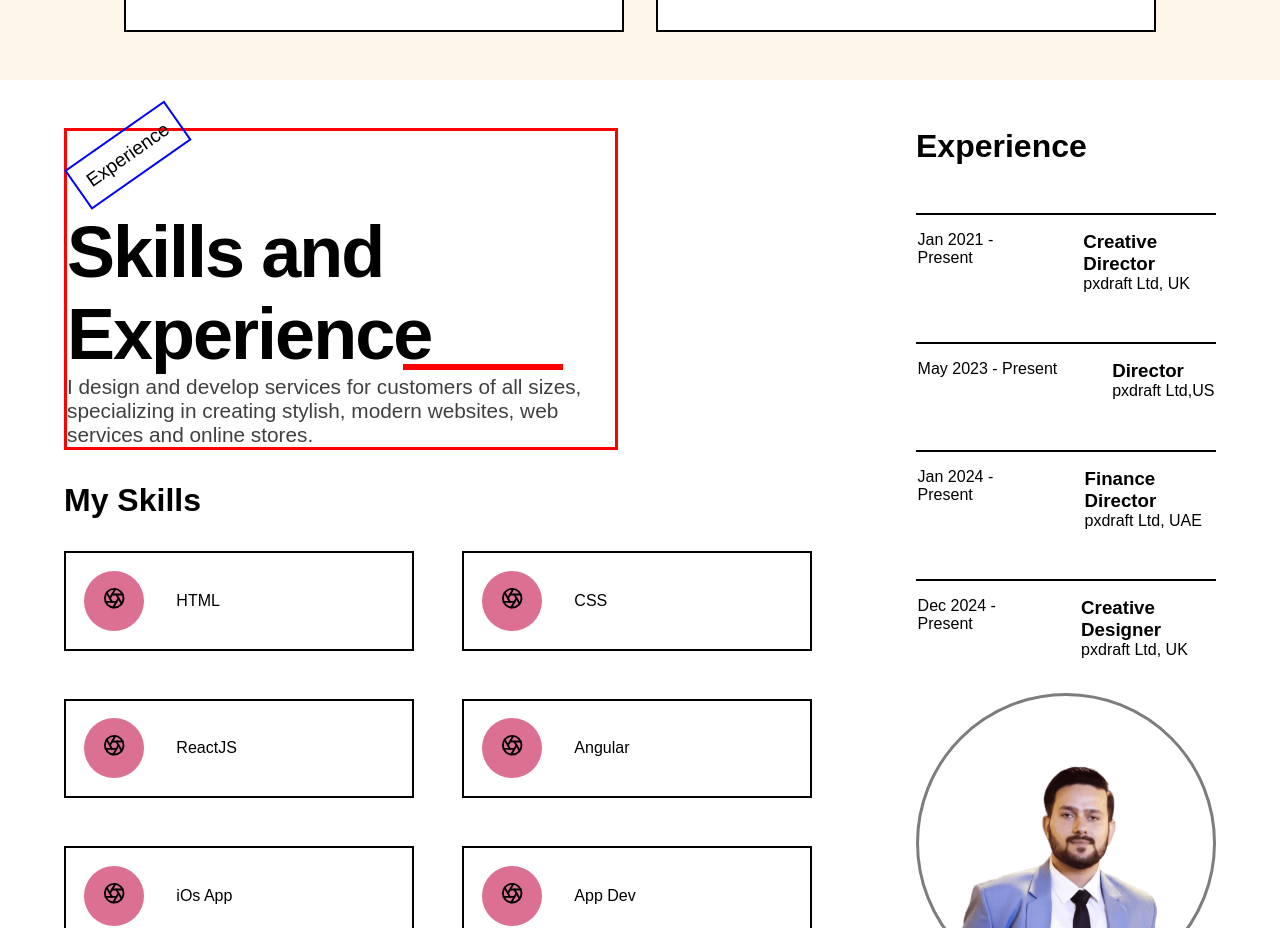
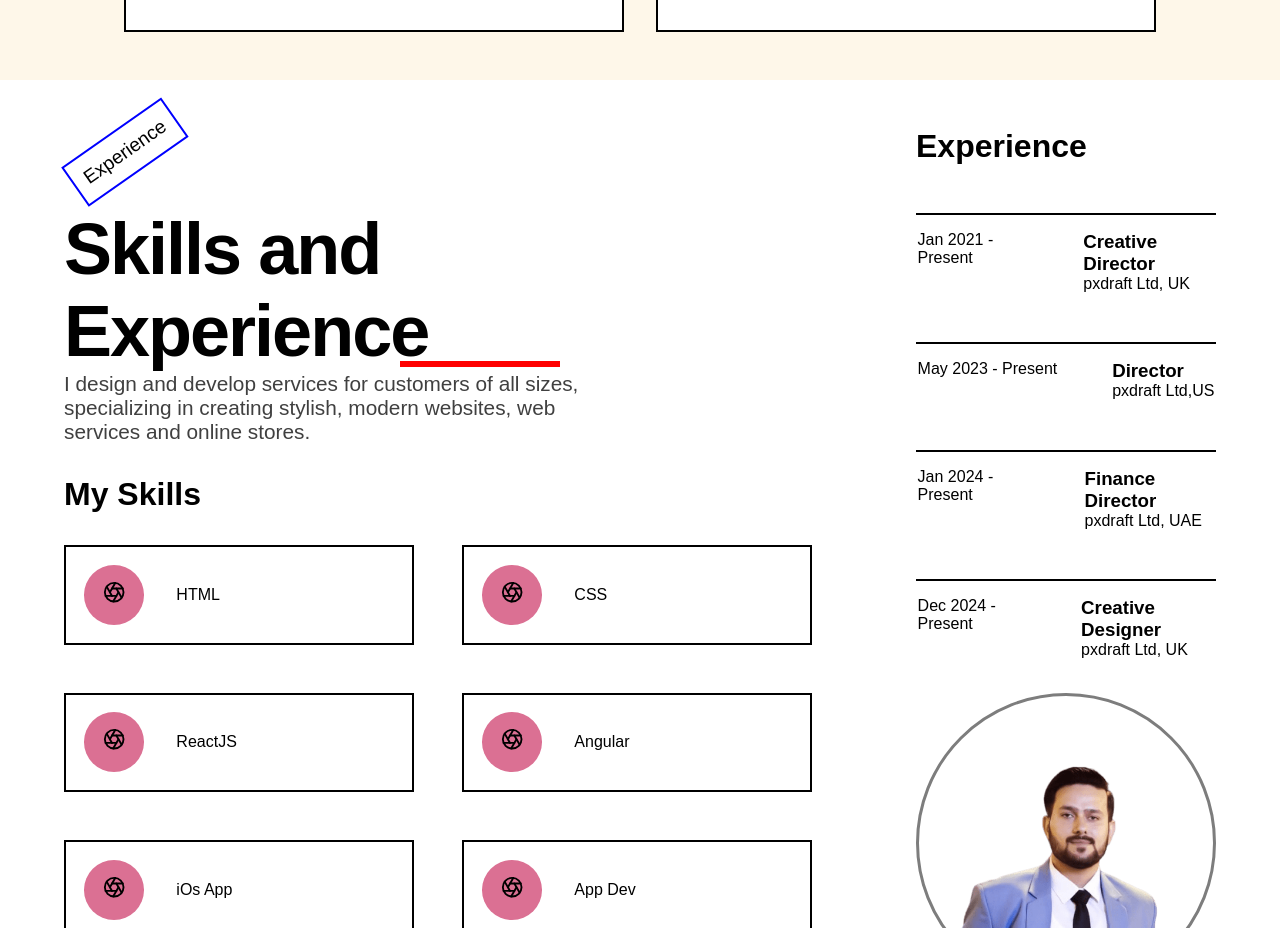
Before and after one commit to MuhammadZohaib28/nsfportfoliowebsitebatch9, a React (Vite) app: page / in a window 1280 px wide. Shown: the part 2022-2950 px from the top of the page. Built offline with nearby package versions, Linux system fonts and the light colour scheme.

Commit message:
border removed.

```diff
--- a/src/components/Skills/Skills.css
+++ b/src/components/Skills/Skills.css
@@ -6,7 +6,7 @@
 }
 
 .skills-section-top {
-  border: 3px solid red;
+  /* border: 3px solid red; */
   width: 65%;
 }
 
```
